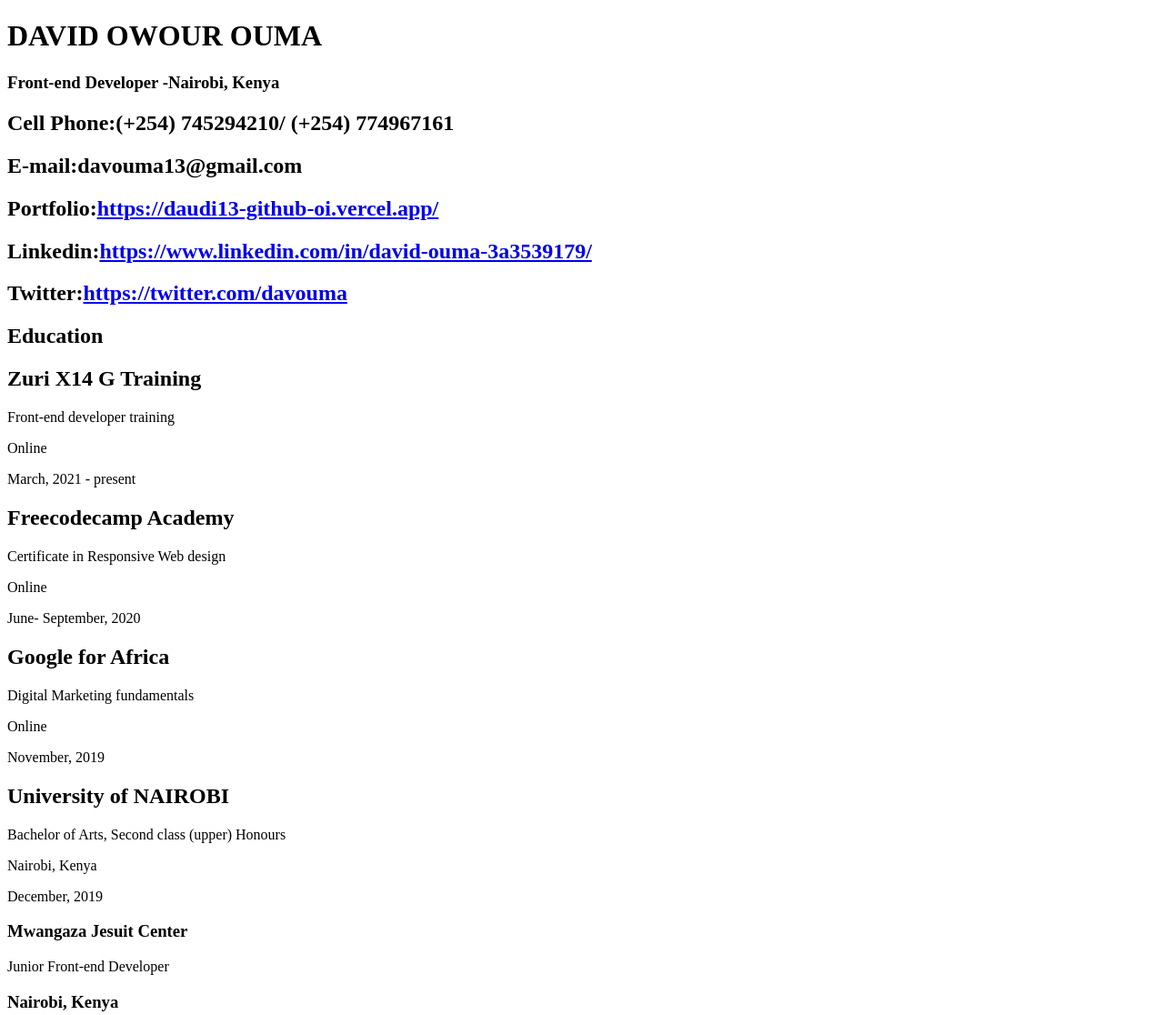
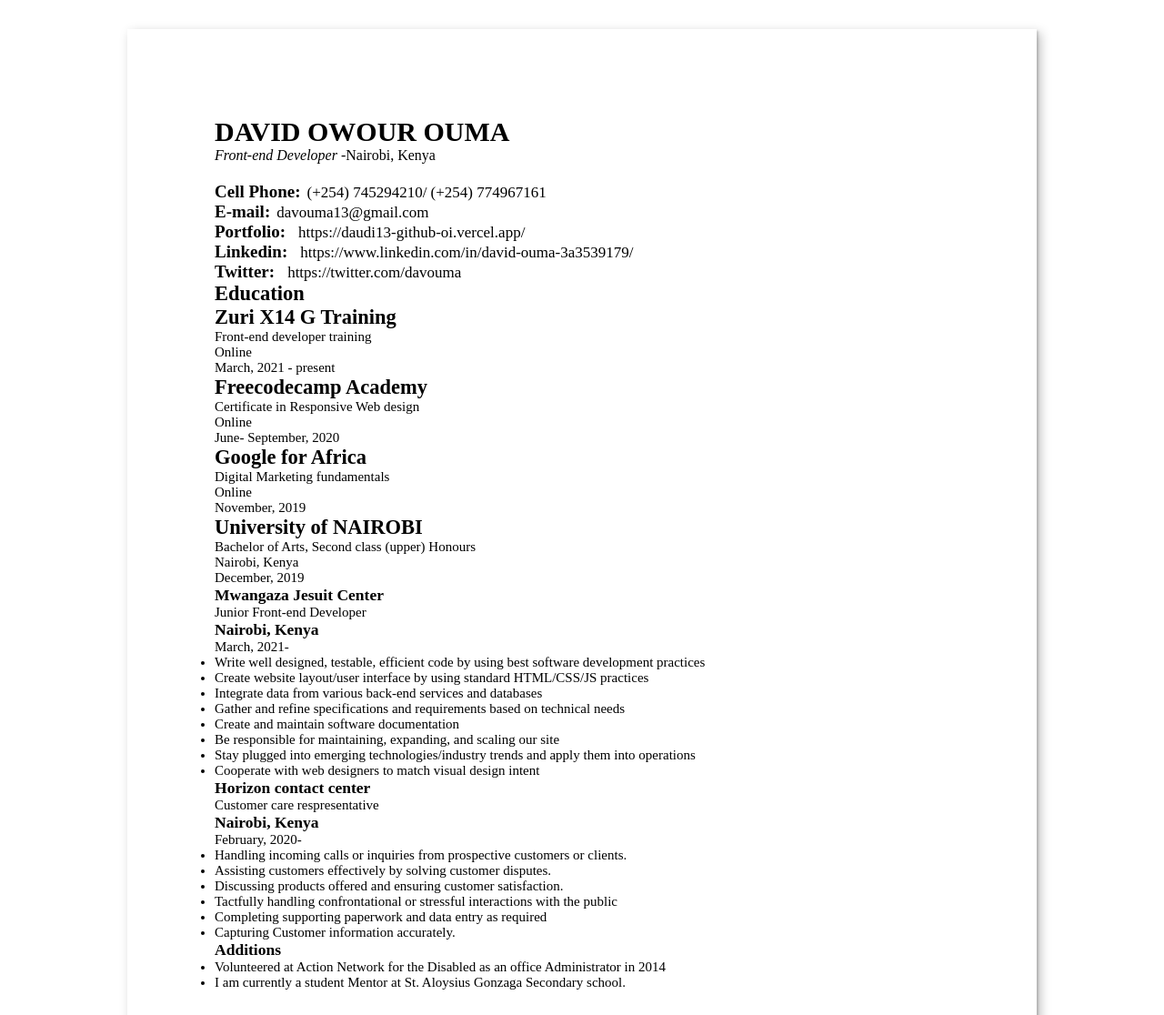
Before and after one commit to daudi13/Portfolio-CV, a plain HTML site: page index.html in a window 1280 px wide. Shown: the top 1116 px of the page at 91% size. Drawn offline with Linux system fonts and the light colour scheme.

Commit message:
commit inital css

```diff
--- a/index.html
+++ b/index.html
@@ -4,6 +4,7 @@
     <meta charset="UTF-8">
     <meta http-equiv="X-UA-Compatible" content="IE=edge">
     <meta name="viewport" content="width=device-width, initial-scale=1.0">
+    <link rel="stylesheet" href="./style.css">
     <title>Portfolio CV</title>
 </head>
 <body>
@@ -11,7 +12,7 @@
         <div class="intro">
         <div class="intro-one">
             <h1 class="intro-one__title">DAVID OWOUR OUMA</h1>
-            <h3 class="intro-one__sub-title">Front-end Developer <span>-Nairobi, Kenya</span></h3>
+            <p class="intro-one__sub-title"><span class="normal">Front-end Developer</span> -Nairobi, Kenya</p>
         </div>
         <div class="intro-two">
             <h2>Cell Phone:<span>(+254) 745294210/ (+254) 774967161</span></h2>
@@ -23,7 +24,7 @@
         </div>
         <div class="body-section">
             <div class="body-section__sec">
-                <h2 class="sub">Education</h2>
+                <h2 class="sec__title">Education</h2>
                 <div class="body-section box-1">
                     <div class="body-section-school">
                         <h2 class="school-name">Zuri X14 G Training</h2>
--- /dev/null
+++ b/style.css
@@ -0,0 +1,50 @@
+*,
+::after,
+::before {
+    padding: 0;
+    margin: 0;
+    box-sizing: border-box;
+}
+
+
+body {
+    font-family: 'Times New Roman', Times, serif;
+    font-size: 15px;
+    background: #fff;
+    height: 100%;
+    padding: 2rem 3rem;
+    display: flex;
+    align-items: center;
+    justify-content: center;
+}
+
+main {
+    width: 1000px;
+    padding: 96px;
+    box-shadow: 0.25em 0.25em 0.75em rgba(0,0,0,0.25), 0.125em 0.125em 0.125em rgba(0, 0, 0, 0.15);
+}
+
+.intro .intro-one {
+    padding-bottom: 20px;
+}
+
+.intro-one p {
+    font-size: 16px!important;
+}
+
+p .normal {
+    font-style: italic;
+}
+
+.intro-two span,
+.intro-two a {
+    padding-left: 7px;
+    text-decoration: none;
+    color: #000;
+    font-size: 17px;
+    font-weight: 400;
+}
+
+.intro-two h2 {
+    font-size: 19px;
+}
```
